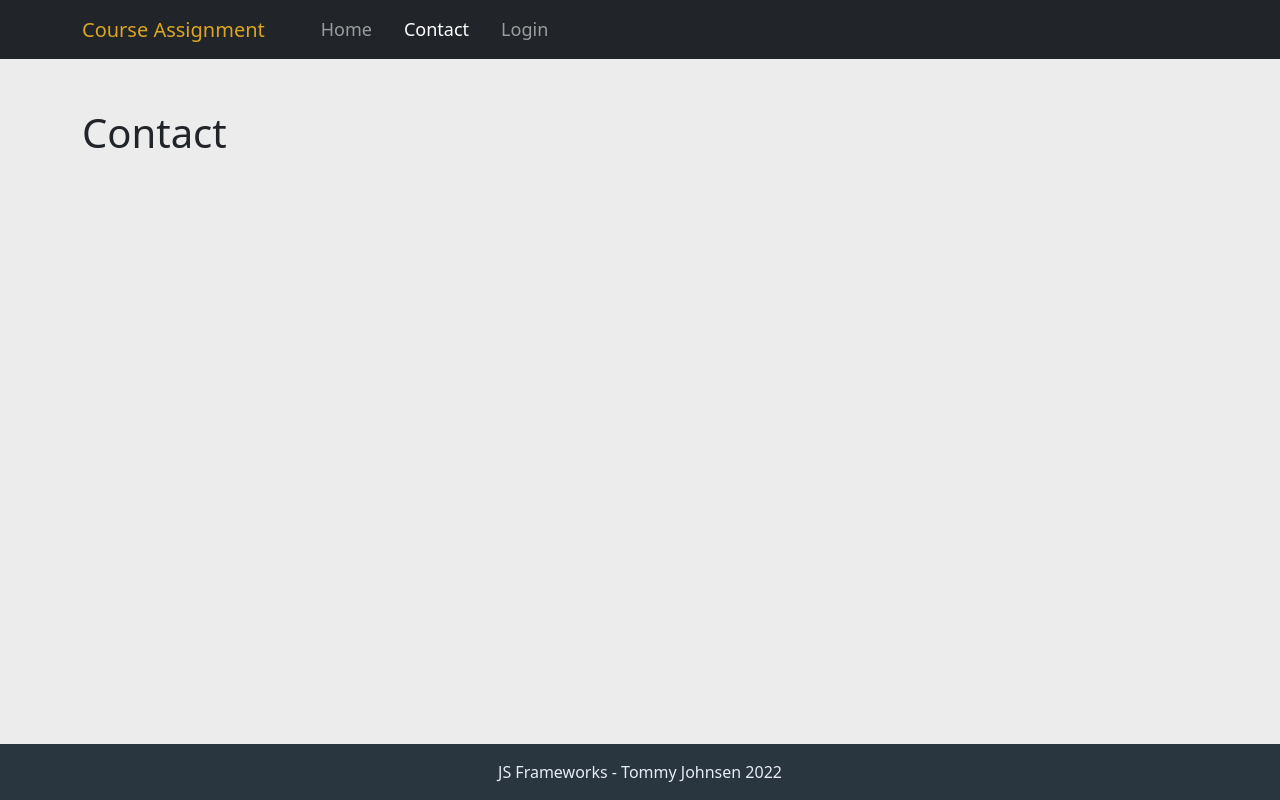
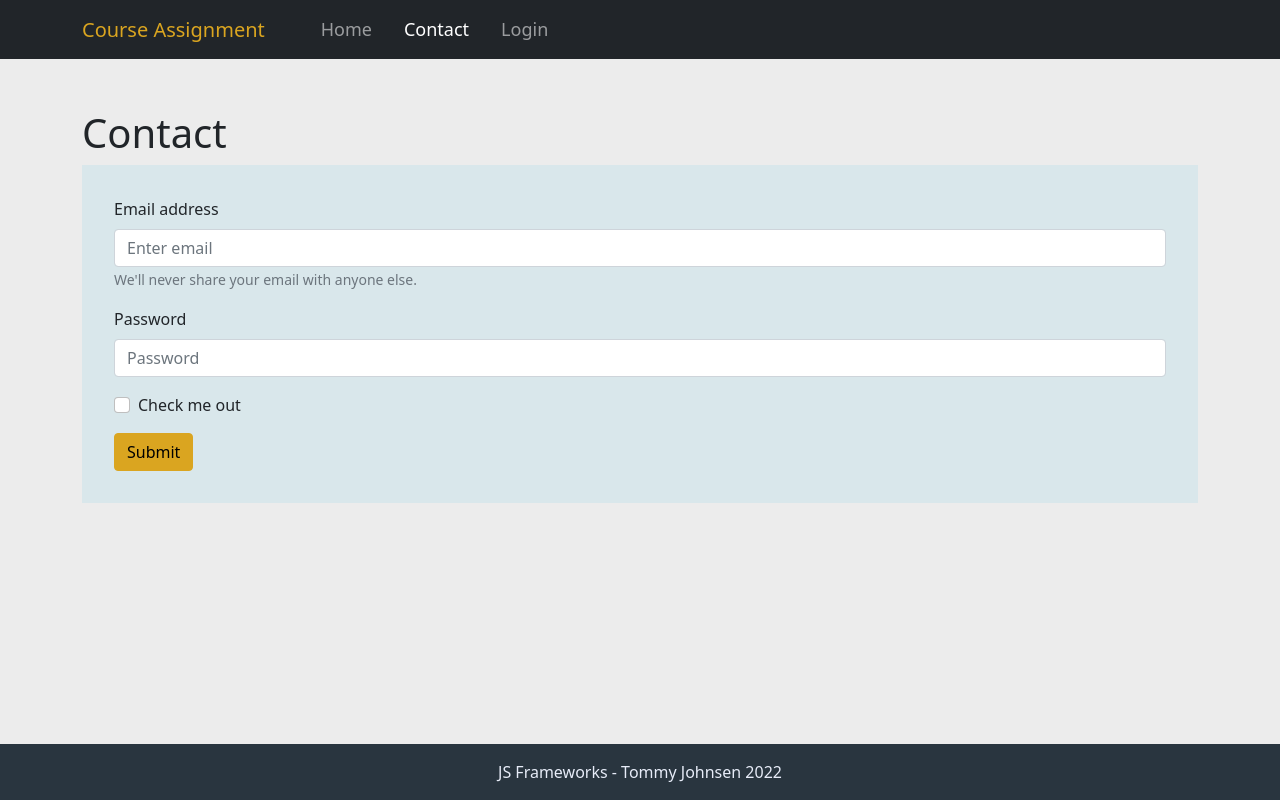
Before and after one commit to 7oiden/js-frameworks-ca, a React (Create React App) app: page /contact in a window 1280 px wide. Built offline with nearby package versions, Linux system fonts and the light colour scheme.

Commit message:
contact content added

```diff
--- a/src/components/form/ContactForm.js
+++ b/src/components/form/ContactForm.js
@@ -1,7 +1,77 @@
+import { useState } from "react";
+import { useForm } from "react-hook-form";
+import * as yup from "yup";
+import { yupResolver } from "@hookform/resolvers/yup";
+import Form from "react-bootstrap/Form";
+import Button from "react-bootstrap/Button";
+import AlertMessage from "../common/AlertMessage";
 
+const schema = yup.object().shape({
+  firstname: yup
+    .string()
+    .required("Please enter your firstname")
+    .min(3, "Your name must be at least 3 characters"),
+
+  lastname: yup
+    .string()
+    .required("Please enter your lastname")
+    .min(4, "Your name must be at least 4 characters"),
+
+  email: yup
+    .string()
+    .required("Please enter your email address")
+    .min(4, "Your name must be at least 4 characters"),
+
+  subject: yup
+    .string()
+    .required("Please enter a subject")
+    .min(4, "Your name must be at least 4 characters"),
+
+  message: yup
+    .string()
+    .required("Please enter your message")
+    .min(10, "Your message must be at least 10 characters"),
+});
 
 export default function ContactForm() {
+  const [submitted, setSubmitted] = useState(false);
+
+  const {
+    register,
+    handleSubmit,
+    reset,
+    formState: { errors },
+  } = useForm({
+    resolver: yupResolver(schema),
+  });
+
+  function onSubmit(data) {
+    console.log(data);
+    setSubmitted(true);
+    reset();
+  }
   return (
-    <div>ContactForm</div>
-  )
+    <div className="form-container">
+      <Form>
+        <Form.Group className="mb-3" controlId="formBasicEmail">
+          <Form.Label>Email address</Form.Label>
+          <Form.Control type="email" placeholder="Enter email" />
+          <Form.Text className="text-muted">
+            We'll never share your email with anyone else.
+          </Form.Text>
+        </Form.Group>
+
+        <Form.Group className="mb-3" controlId="formBasicPassword">
+          <Form.Label>Password</Form.Label>
+          <Form.Control type="password" placeholder="Password" />
+        </Form.Group>
+        <Form.Group className="mb-3" controlId="formBasicCheckbox">
+          <Form.Check type="checkbox" label="Check me out" />
+        </Form.Group>
+        <Button variant="primary" type="submit">
+          Submit
+        </Button>
+      </Form>
+    </div>
+  );
 }
--- a/src/components/pages/Contact.js
+++ b/src/components/pages/Contact.js
@@ -1,3 +1,4 @@
+import ContactForm from "../form/ContactForm";
 import Heading from "../layout/Heading";
 import Layout from "../layout/Layout";
 
@@ -5,6 +6,7 @@ export default function Contact() {
   return (
     <Layout contact>
       <Heading>Contact</Heading>
+      <ContactForm />
     </Layout>
   );
 }
```
